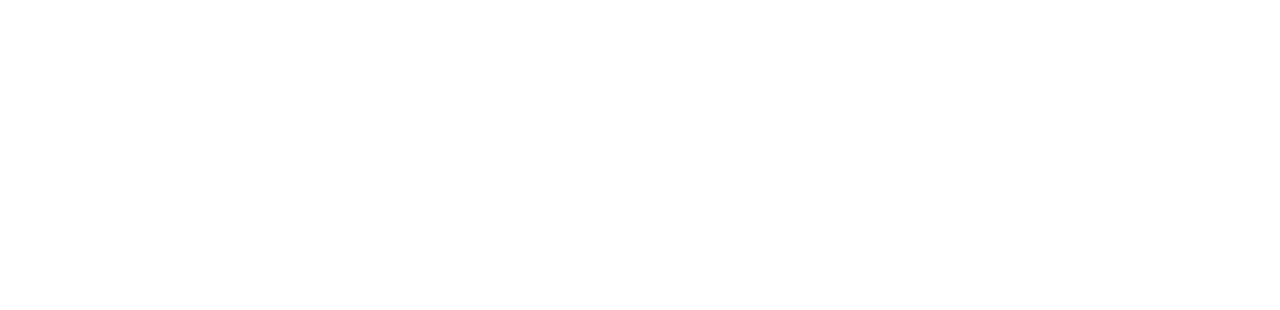
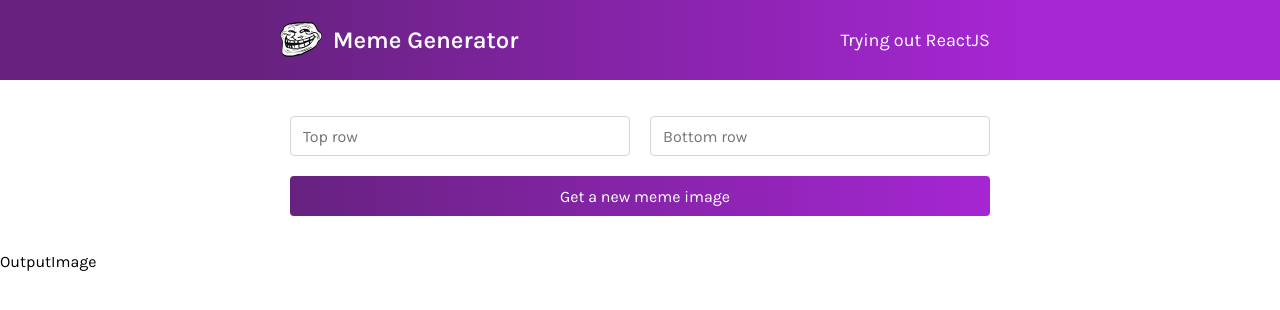
Before and after one commit to sentenzo/try_react, a React (Create React App) app: page / in a window 1280 px wide. Shown: the top 310 px of the page. Built offline with nearby package versions, Linux system fonts and the light colour scheme.

Commit message:
meme-generator - the style

```diff
--- a/public/index.html
+++ b/public/index.html
@@ -4,6 +4,9 @@
     <meta charset="utf-8" />
     <link rel="icon" href="%PUBLIC_URL%/favicon.ico" />
     <title>React App</title>
+    <link rel="preconnect" href="https://fonts.googleapis.com">
+    <link rel="preconnect" href="https://fonts.gstatic.com" crossorigin>
+    <link href="https://fonts.googleapis.com/css2?family=Karla:wght@400;600&display=swap" rel="stylesheet">
   </head>
   <body>
     <div id="root"></div>
--- /dev/null
+++ b/src/App.jsx
@@ -0,0 +1,11 @@
+import Header from "./components/Header"
+import MemeInput from "./components/MemeInput"
+import OutputImage from "./components/OutputImage"
+
+const App = () => <div id="react_app">
+    <Header />
+    <MemeInput />
+    <OutputImage />
+</div>
+
+export default App
--- /dev/null
+++ b/src/components/Header.jsx
@@ -0,0 +1,15 @@
+import SiteIco from "../images/troll-face.svg"
+
+const Header = () => <div className="header">
+    <div className="inner-content flex-y-center bg-gradient-purple">
+        <div className="site-logo flex-y-center">
+            <img alt="site icon" src={SiteIco} />
+            <span className="title">Meme Generator</span>
+        </div>
+        <div className="slogan">
+            Trying out ReactJS
+        </div>
+    </div>
+</div>
+
+export default Header
--- /dev/null
+++ b/src/components/MemeInput.jsx
@@ -0,0 +1,17 @@
+const MemeInput = () => <div className="meme-input">
+    <div className="inner-content">
+        <form>
+            <div className="row flex-y-center">
+                <input type="text" placeholder="Top row"></input>
+                <input type="text" placeholder="Bottom row"></input>
+            </div>
+            <div className="row flex-y-center">
+                <button className="bg-gradient-purple">Get a new meme image</button>
+            </div>
+
+        </form>
+    </div>
+
+</div>
+
+export default MemeInput
--- /dev/null
+++ b/src/components/OutputImage.jsx
@@ -0,0 +1,5 @@
+const OutputImage = () => <div className="output-image">
+    OutputImage
+</div>
+
+export default OutputImage
--- a/src/index.css
+++ b/src/index.css
@@ -4,5 +4,104 @@ h1,
 p {
     margin: 0;
     padding: 0;
-    font-family: Arial, Helvetica, sans-serif;
+    font-family: 'Karla', sans-serif;
 }
+
+#react_app {
+    --purple-dark: #672280;
+    --purple-lite: #A626D3;
+
+    --content-max-width: 720px;
+    --content-min-width: 440px;
+
+}
+
+.bg-gradient-purple {
+    color: #fff;
+    background: var(--purple-dark);
+    background: linear-gradient(90deg, var(--purple-dark) 0%, var(--purple-lite) 100%);
+}
+
+.flex-y-center {
+    display: flex;
+    flex-direction: row;
+    align-items: center;
+}
+
+.inner-content {
+    margin: 0 auto;
+    padding: 0 20px;
+    max-width: var(--content-max-width);
+    min-width: var(--content-min-width);
+
+}
+
+/* Header */
+
+.header {
+    /* background: blue; */
+    height: 80px;
+    background: var(--purple-dark);
+    background: linear-gradient(90deg, var(--purple-dark) 0%, var(--purple-dark) 50%, var(--purple-lite) 50%, var(--purple-lite) 100%);
+}
+
+.header>.inner-content {
+
+    height: 100%;
+
+    justify-content: space-between;
+}
+
+.header .site-logo img {
+    margin-right: 10px;
+    height: 36px;
+}
+
+.header .site-logo .title {
+    font-size: 24px;
+    font-weight: 600;
+}
+
+.header .slogan {
+    font-size: 18px;
+    margin-right: 10px;
+}
+
+/* MemeInput */
+.meme-input {
+    margin: 36px 0;
+}
+
+.meme-input form .row {
+    padding: 0 10px;
+    justify-content: space-between;
+    align-items: stretch;
+    margin: 20px 0;
+}
+
+.meme-input form input,
+.meme-input form button {
+    height: 36px;
+    border-radius: 4px;
+    font-size: 16px;
+    width: 100%;
+    text-indent: 10px;
+    /* padding: 0 10px; */
+
+    font-family: 'Karla', sans-serif;
+}
+
+.meme-input form input[type="text"] {
+    border: 1px solid #D5D4D8;
+    margin-left: 20px;
+}
+
+.meme-input form input[type="text"]:first-child {
+    margin-left: inherit;
+}
+
+.meme-input form button {
+    border: none;
+    height: 40px;
+    cursor: pointer;
+}
--- a/src/index.js
+++ b/src/index.js
@@ -1,13 +1,10 @@
 import React from "react";
 import ReactDOM from "react-dom";
 
-
 import "./index.css"
 
+import App from "./App";
 
-const App = () => <div>
-
-</div>
 
 const root = ReactDOM.createRoot(
     document.getElementById("root")
```
Also changed, not shown: src/images/troll-face.svg (added).
